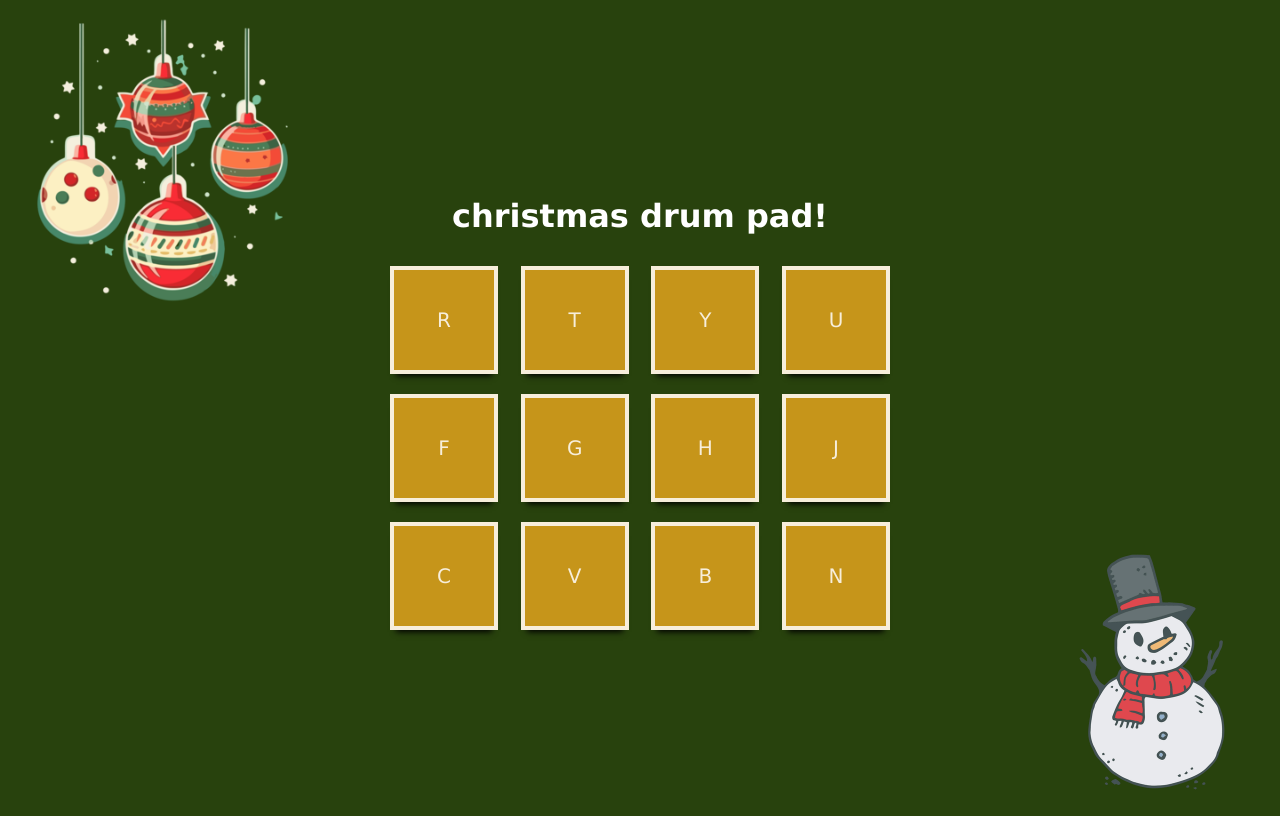
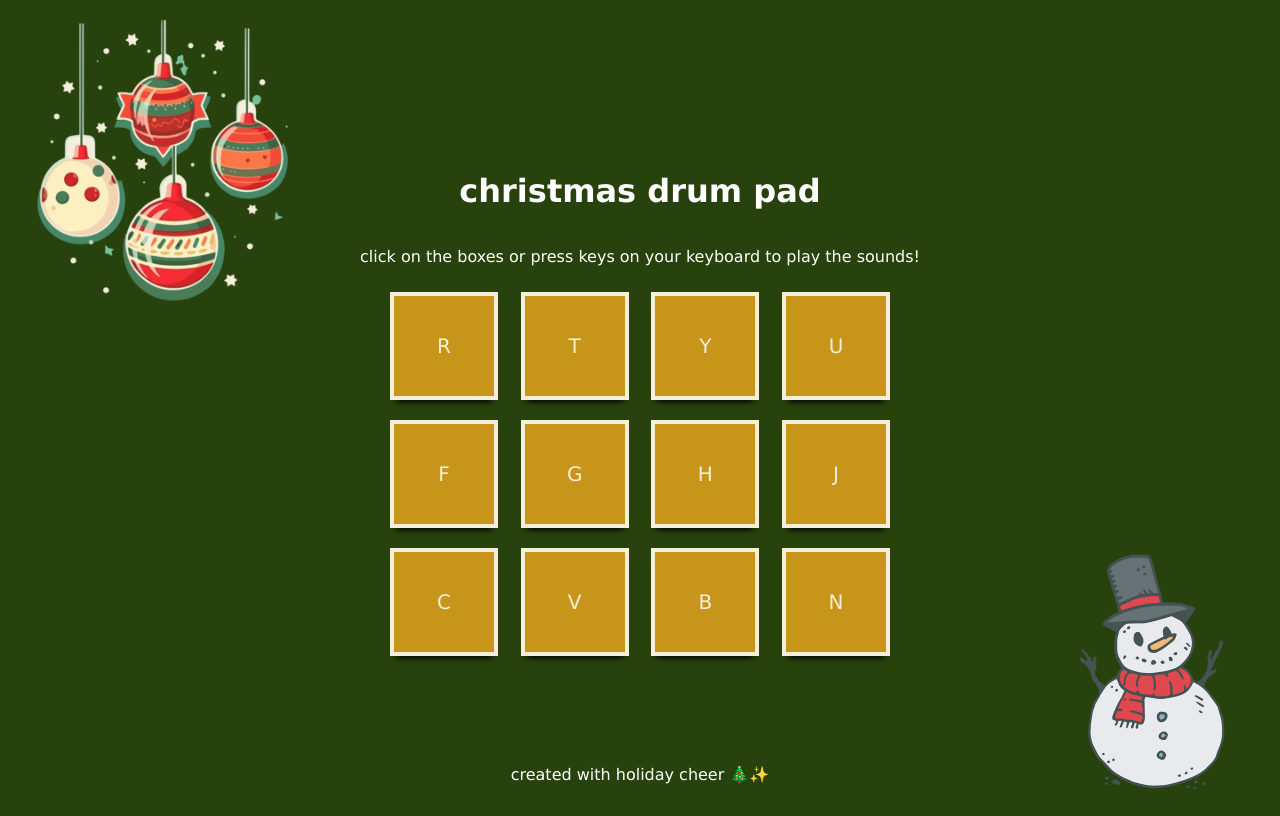
Before and after one commit to shim-sham/winter-drumpad, a plain HTML site: page index.html in a window 1280 px wide. Drawn offline with Linux system fonts and the light colour scheme.

Commit message:
adding more html

```diff
--- a/index.html
+++ b/index.html
@@ -10,9 +10,9 @@
 
 <body>
 
-    <h1>christmas drum pad!</h1>
+    <h1>christmas drum pad</h1>
     <img src="baubles.png" id = "hanging">
-
+    <p>click on the boxes or press keys on your keyboard to play the sounds!</p>
     <div class="pad">
         <div class="box" id = "open-hh">R</div>
         <div class="box" id = "jingle">T</div>
@@ -30,6 +30,9 @@
         <div class="box" id = "church-bell">N</div>
     </div>
     <img src = "snowman.png" id = "sat">
+    <div class="footer">
+        <p>created with holiday cheer 🎄✨</p>
+    </div>
     <script src="script.js"></script>
 </body>
 
--- a/script.js
+++ b/script.js
@@ -12,7 +12,6 @@ const soundMap = {
     "kick": "sounds/kick.wav",
     "church-bell": "sounds/church-bell.mp3"
 };
-
 function play(link) {
     let audio = new Audio(link);
     audio.load();
@@ -41,7 +40,6 @@ const keyMap = {
     "b": "kick",
     "n": "church-bell"
 };
-
 const keyPress = (event) => {
     const boxId = keyMap[event.key.toLowerCase()]; // to catch capslock or shift
     if (boxId) {
@@ -65,10 +63,7 @@ function createSnowflake() {
     const snowflake = document.createElement("div");
     snowflake.classList.add("snowflake");
     snowflake.innerHTML = "❄";
-
     snowflake.style.left = `${Math.random() * 100}%`;
-
     document.body.appendChild(snowflake);
-
     setTimeout(() => snowflake.remove(), 2000);
 }
--- a/style.css
+++ b/style.css
@@ -28,8 +28,6 @@ body {
     font-size: 20px;
     color: rgba(255, 253, 252, 0.855);
     border: 4px solid;
-
-
 }
 
 .box:hover {
@@ -40,6 +38,7 @@ body {
     transform: scale(0.9);
     transition: all .2s;
 }
+
 .box.active {
     transform: scale(0.9);
     transition: all .2s;
@@ -78,3 +77,8 @@ body {
     right:0;
     width:20%;
 }
+
+.footer {
+    position: absolute;
+    bottom:0;
+}
```
